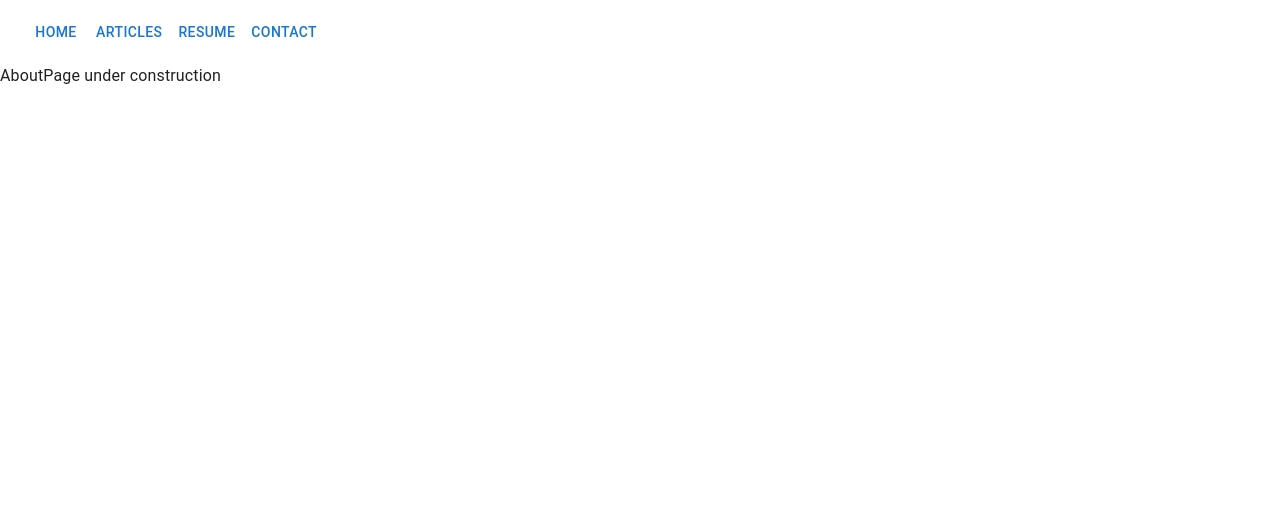
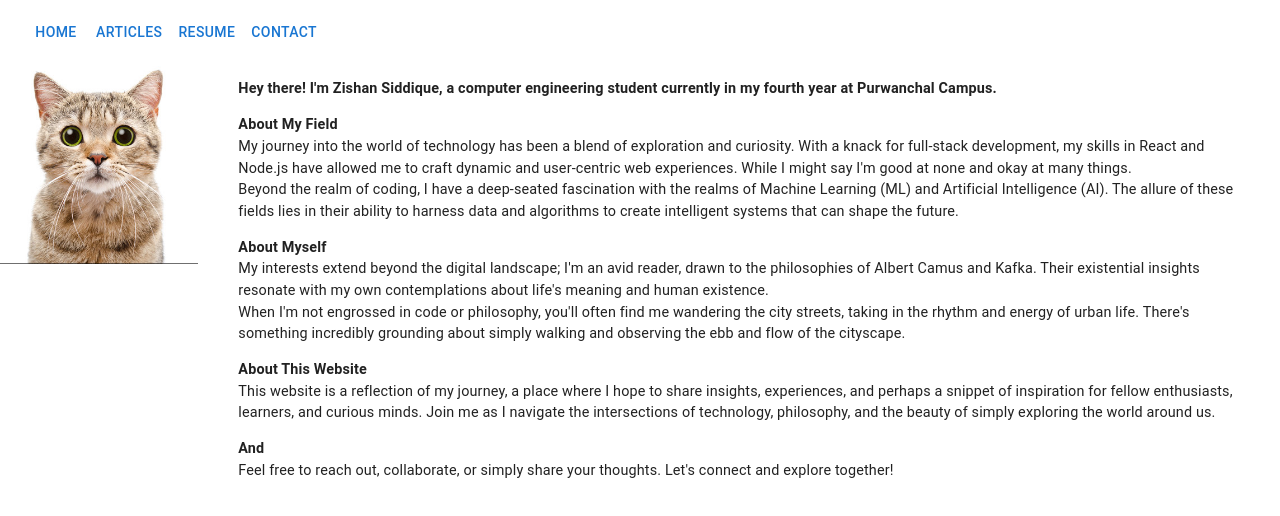
Before and after one commit to kaagaj-bottle/personal-website, a React app in the folder client/: page / in a window 1280 px wide. Shown: the top 516 px of the page. Built offline with nearby package versions, Linux system fonts and the light colour scheme; the HTML template or start-up script is replaced by a standard one.

Commit message:
about page configured with my temporary description

```diff
--- a/client/package.json
+++ b/client/package.json
@@ -26,6 +26,7 @@
     "core-js": "^3.33.2",
     "html-loader": "^4.2.0",
     "markdown-loader": "^8.0.0",
+    "markdown-to-jsx": "^7.3.2",
     "react": "^18.2.0",
     "react-dom": "^18.2.0",
     "react-router-dom": "^6.19.0",
--- /dev/null
+++ b/client/src/components/AboutPost.js
@@ -0,0 +1,51 @@
+import React from 'react'
+import { useState, useEffect } from 'react'
+
+import Markdown from 'markdown-to-jsx'
+import { CssBaseline, Box } from '@mui/material'
+
+import aboutPagePicture from '../../asset/images/aboutPagePicture.png'
+
+
+
+const AboutPost = () => {
+  const [aboutPost, setAboutPost] = useState('')
+
+  // this is just a temporary solution. the md file will probably be stored as some form of text in database which will be parsed for rendering in frontend
+  useEffect(() => {
+    import('../../asset/markdown/aboutPage.md')
+      .then(response => {
+        setAboutPost(response.default)
+      })
+      .catch(err => console.log(err))
+  }, [])
+
+  return (
+    <>
+      <CssBaseline />
+      <Box sx={{
+        display: { sm: 'flex' },
+      }}>
+        <Box
+          component="img"
+          src={aboutPagePicture} alt="my profile picture"
+          sx={{
+            mx: 'auto',
+            maxHeight: { xs: 350, sm: 200 }
+          }}
+        />
+        <Box component='div' sx={{
+          px: 5,
+          fontSize: '0.9rem'
+        }}>
+          <Markdown options={{ wrapper: 'article' }}>{aboutPost}</Markdown>
+
+        </Box>
+      </Box >
+
+    </>
+  )
+
+}
+
+export default AboutPost;
--- a/client/src/pages/AboutPage.js
+++ b/client/src/pages/AboutPage.js
@@ -1,8 +1,10 @@
 import React from 'react'
+
+import AboutPost from '../components/AboutPost'
 
 const AboutPage = () => {
   return (<>
-    AboutPage under construction
+    <AboutPost />
   </>)
 }
 
```
Also changed, not shown: 1 other file (tests, documents, lock files or other folders).
